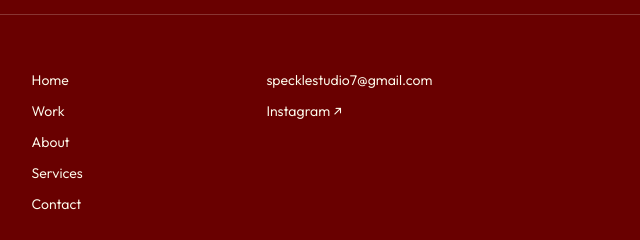
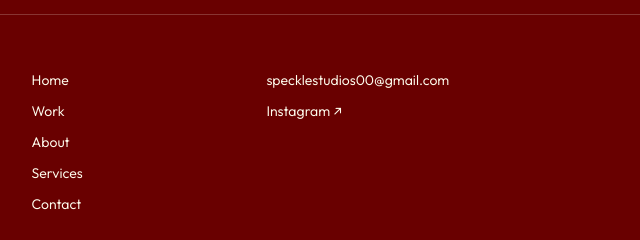
Before and after one commit to chavikumari/speckle-studioo, a plain HTML site: page index.html in a window 1280 px wide. Shown: the part 7081-7321 px from the top of the page, 640-1280 px from the left. Drawn offline with Linux system fonts and the light colour scheme.

Commit message:
Update email address in footer section

```diff
--- a/index.html
+++ b/index.html
@@ -484,7 +484,7 @@
           ><a href="contact/index.html">Contact</a>
         </nav>
         <div class="footer-socials">
-          <a href="mailto:specklestudio7@gmail.com">specklestudio7@gmail.com</a
+          <a href="mailto:specklestudios00@gmail.com">specklestudios00@gmail.com</a
           ><a href="https://www.instagram.com/speckle.studios/">Instagram ↗</a
           ><span class="small"></span>
         </div>
```
